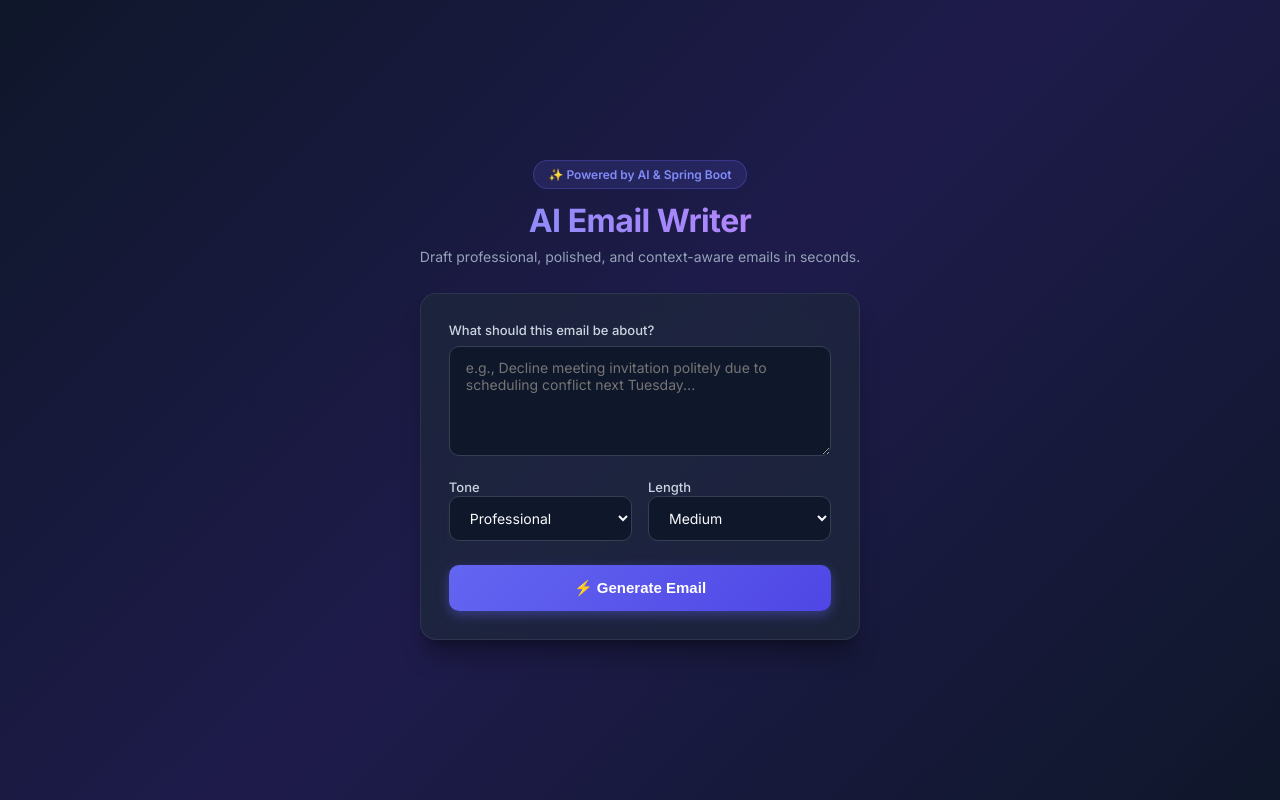
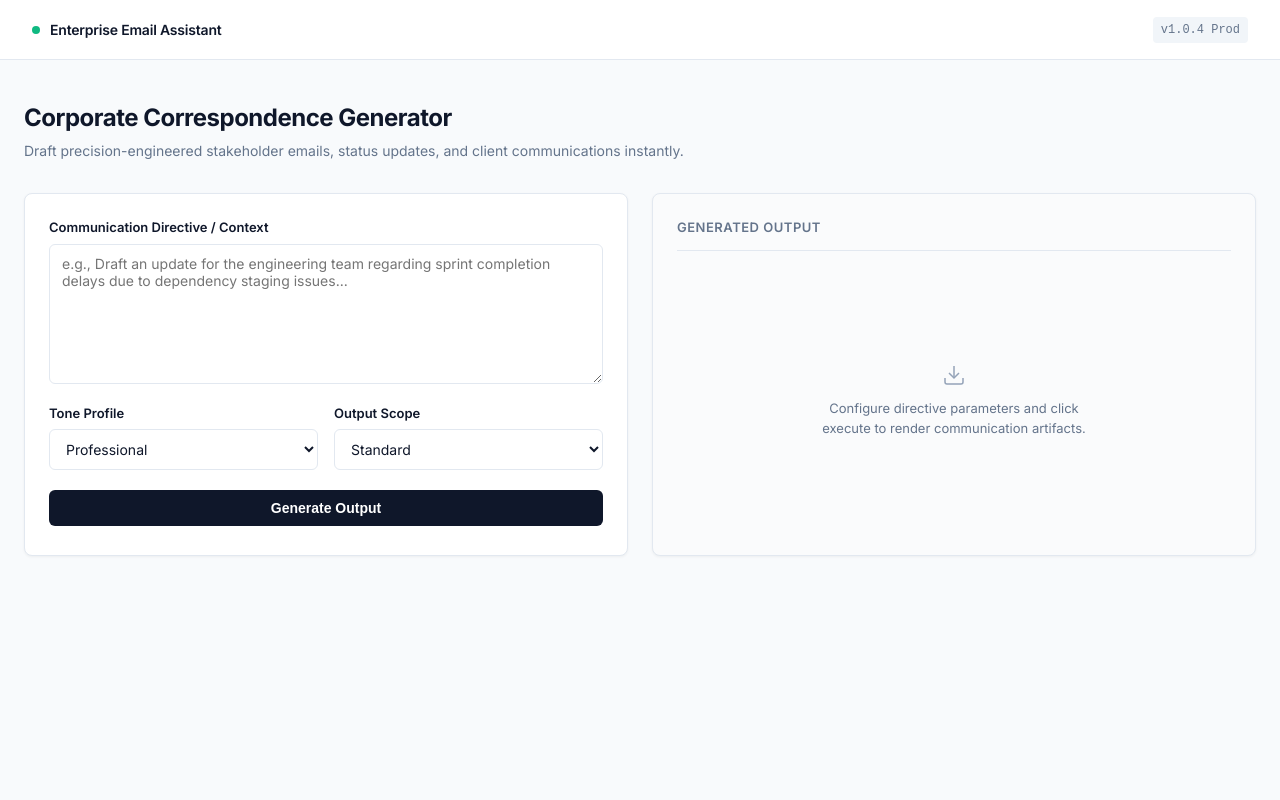
Before and after one commit to abhi2004-dev/AI-Email-writing-tool, a React (Vite) app in the folder frontend/: page / in a window 1280 px wide. Built offline with nearby package versions, Linux system fonts and the light colour scheme; the HTML template or start-up script is replaced by a standard one.

Commit message:
Refactor frontend UI to clean enterprise IT aesthetic

```diff
--- a/frontend/src/App.css
+++ b/frontend/src/App.css
@@ -1,4 +1,20 @@
-@import url('https://fonts.googleapis.com/css2?family=Inter:wght@300;400;500;600;700&display=swap');
+@import url('https://fonts.googleapis.com/css2?family=Inter:wght@400;500;600;700&display=swap');
+
+:root {
+  --bg-main: #f8fafc;
+  --bg-card: #ffffff;
+  --border-color: #e2e8f0;
+  --border-focus: #0f172a;
+  --text-primary: #0f172a;
+  --text-secondary: #64748b;
+  --accent-color: #0f172a;
+  --accent-hover: #1e293b;
+  --accent-text: #ffffff;
+  --error-bg: #fef2f2;
+  --error-text: #991b1b;
+  --error-border: #fecaca;
+  --success-color: #059669;
+}
 
 * {
   box-sizing: border-box;
@@ -7,218 +23,282 @@
 }
 
 body {
-  font-family: 'Inter', sans-serif;
-  background: linear-gradient(135deg, #0f172a 0%, #1e1b4b 50%, #0f172a 100%);
-  color: #f8fafc;
+  font-family: 'Inter', -apple-system, BlinkMacSystemFont, sans-serif;
+  background-color: var(--bg-main);
+  color: var(--text-primary);
+  line-height: 1.5;
+  -webkit-font-smoothing: antialiased;
   min-height: 100vh;
-  display: flex;
-  justify-content: center;
-  align-items: center;
-  padding: 20px;
 }
 
-.app-wrapper {
-  width: 100%;
-  max-width: 680px;
+.page-wrapper {
+  display: flex;
+  flex-direction: column;
+  min-height: 100vh;
 }
 
-.app-container {
+/* Enterprise Header Navbar */
+.navbar {
+  height: 60px;
+  background-color: var(--bg-card);
+  border-bottom: 1px solid var(--border-color);
+  display: flex;
+  justify-content: space-between;
+  align-items: center;
+  padding: 0 32px;
+}
+
+.nav-brand {
+  display: flex;
+  align-items: center;
+  gap: 10px;
+  font-weight: 600;
+  font-size: 14px;
+  letter-spacing: -0.2px;
+}
+
+.brand-dot {
+  width: 8px;
+  height: 8px;
+  background-color: #10b981;
+  border-radius: 50%;
+}
+
+.nav-meta {
+  font-size: 12px;
+  color: var(--text-secondary);
+  background-color: #f1f5f9;
+  padding: 4px 8px;
+  border-radius: 4px;
+  font-family: monospace;
+}
+
+/* Main Layout */
+.main-container {
+  max-width: 1280px;
+  width: 100%;
+  margin: 0 auto;
+  padding: 40px 24px;
+  flex: 1;
   display: flex;
   flex-direction: column;
-  gap: 24px;
+  gap: 32px;
 }
 
-.app-header {
-  text-align: center;
+.content-header h1 {
+  font-size: 24px;
+  font-weight: 700;
+  letter-spacing: -0.5px;
+  color: var(--text-primary);
   margin-bottom: 4px;
 }
 
-.badge {
-  display: inline-block;
-  background: rgba(99, 102, 241, 0.15);
-  color: #818cf8;
-  padding: 6px 14px;
-  border-radius: 20px;
-  font-size: 12px;
-  font-weight: 600;
-  margin-bottom: 12px;
-  border: 1px solid rgba(99, 102, 241, 0.3);
+.content-header p {
+  font-size: 14px;
+  color: var(--text-secondary);
 }
 
-.app-header h1 {
-  font-size: 32px;
-  font-weight: 700;
-  letter-spacing: -0.5px;
-  background: linear-gradient(to right, #818cf8, #c084fc);
-  -webkit-background-clip: text;
-  -webkit-text-fill-color: transparent;
-  margin-bottom: 8px;
+.workspace-grid {
+  display: grid;
+  grid-template-columns: 1fr 1fr;
+  gap: 24px;
+  align-items: stretch;
 }
 
-.app-header p {
-  color: #94a3b8;
-  font-size: 14px;
+@media (max-width: 900px) {
+  .workspace-grid {
+    grid-template-columns: 1fr;
+  }
 }
 
-.card, .output-card {
-  background: rgba(30, 41, 59, 0.7);
-  backdrop-filter: blur(12px);
-  border: 1px solid rgba(255, 255, 255, 0.08);
-  border-radius: 16px;
-  padding: 28px;
-  box-shadow: 0 20px 25px -5px rgba(0, 0, 0, 0.3), 0 8px 10px -6px rgba(0, 0, 0, 0.3);
+/* Panels */
+.panel {
+  background-color: var(--bg-card);
+  border: 1px solid var(--border-color);
+  border-radius: 8px;
+  padding: 24px;
+  box-shadow: 0 1px 3px 0 rgba(0, 0, 0, 0.05);
+  display: flex;
+  flex-direction: column;
+  gap: 20px;
 }
 
-.form-group {
+.field-group {
   display: flex;
   flex-direction: column;
-  gap: 8px;
-  margin-bottom: 20px;
+  gap: 6px;
 }
 
 label {
   font-size: 13px;
-  font-weight: 500;
-  color: #cbd5e1;
+  font-weight: 600;
+  color: var(--text-primary);
 }
 
 textarea, select {
   width: 100%;
-  background: #0f172a;
-  border: 1px solid #334155;
-  border-radius: 10px;
-  padding: 12px 16px;
-  color: #f8fafc;
+  background-color: #ffffff;
+  border: 1px solid var(--border-color);
+  border-radius: 6px;
+  padding: 10px 12px;
+  color: var(--text-primary);
   font-size: 14px;
-  font-family: 'Inter', sans-serif;
-  transition: all 0.2s ease;
+  font-family: inherit;
+  transition: border-color 0.15s ease, box-shadow 0.15s ease;
 }
 
 textarea:focus, select:focus {
   outline: none;
-  border-color: #6366f1;
-  box-shadow: 0 0 0 3px rgba(99, 102, 241, 0.2);
+  border-color: var(--border-focus);
+  box-shadow: 0 0 0 2px rgba(15, 23, 42, 0.08);
 }
 
 textarea {
   resize: vertical;
-  min-height: 110px;
+  min-height: 140px;
 }
 
-.controls-grid {
+.parameters-row {
   display: grid;
   grid-template-columns: 1fr 1fr;
   gap: 16px;
-  margin-bottom: 24px;
 }
 
-.generate-btn {
-  width: 100%;
-  background: linear-gradient(135deg, #6366f1 0%, #4f46e5 100%);
-  color: white;
+/* Primary Button */
+.primary-btn {
+  background-color: var(--accent-color);
+  color: var(--accent-text);
   border: none;
-  border-radius: 10px;
-  padding: 14px;
-  font-size: 15px;
+  border-radius: 6px;
+  padding: 10px 16px;
+  font-size: 14px;
   font-weight: 600;
   cursor: pointer;
-  transition: all 0.2s ease;
-  box-shadow: 0 4px 12px rgba(99, 102, 241, 0.4);
+  transition: background-color 0.15s ease;
   display: flex;
   justify-content: center;
   align-items: center;
   gap: 8px;
 }
 
-.generate-btn:hover:not(:disabled) {
-  background: linear-gradient(135deg, #4f46e5 0%, #4338ca 100%);
-  transform: translateY(-1px);
-  box-shadow: 0 6px 16px rgba(99, 102, 241, 0.5);
+.primary-btn:hover:not(:disabled) {
+  background-color: var(--accent-hover);
 }
 
-.generate-btn:active:not(:disabled) {
-  transform: translateY(0);
-}
-
-.generate-btn:disabled {
-  opacity: 0.7;
+.primary-btn:disabled {
+  opacity: 0.6;
   cursor: not-allowed;
 }
 
+/* Secondary Button */
+.secondary-btn {
+  background-color: transparent;
+  color: var(--text-primary);
+  border: 1px solid var(--border-color);
+  border-radius: 6px;
+  padding: 6px 12px;
+  font-size: 13px;
+  font-weight: 500;
+  cursor: pointer;
+  transition: all 0.15s ease;
+}
+
+.secondary-btn:hover {
+  background-color: #f8fafc;
+  border-color: #cbd5e1;
+}
+
+.secondary-btn.success {
+  background-color: #ecfdf5;
+  color: var(--success-color);
+  border-color: #a7f3d0;
+}
+
+/* Spinner */
 .spinner {
-  width: 16px;
-  height: 16px;
+  width: 14px;
+  height: 14px;
   border: 2px solid rgba(255, 255, 255, 0.3);
-  border-top-color: white;
+  border-top-color: #ffffff;
   border-radius: 50%;
-  animation: spin 0.8s linear infinite;
+  animation: spin 0.6s linear infinite;
 }
 
 @keyframes spin {
   to { transform: rotate(360deg); }
 }
 
-.error-banner {
-  background: rgba(239, 68, 68, 0.15);
-  border: 1px solid rgba(239, 68, 68, 0.3);
-  color: #fca5a5;
-  padding: 12px;
-  border-radius: 8px;
+/* Alerts */
+.alert.error {
+  background-color: var(--error-bg);
+  border: 1px solid var(--error-border);
+  color: var(--error-text);
+  padding: 10px 12px;
+  border-radius: 6px;
   font-size: 13px;
-  margin-top: 16px;
 }
 
-.output-card {
-  animation: fadeIn 0.4s ease-out;
+/* Output Panel Elements */
+.output-panel {
+  background-color: #fafbfc;
 }
 
-@keyframes fadeIn {
-  from { opacity: 0; transform: translateY(10px); }
-  to { opacity: 1; transform: translateY(0); }
-}
-
-.output-header {
+.output-topbar {
   display: flex;
   justify-content: space-between;
   align-items: center;
-  margin-bottom: 12px;
+  padding-bottom: 12px;
+  border-bottom: 1px solid var(--border-color);
 }
 
-.output-header h3 {
-  font-size: 16px;
+.panel-title {
+  font-size: 13px;
   font-weight: 600;
-  color: #e2e8f0;
+  text-transform: uppercase;
+  letter-spacing: 0.5px;
+  color: var(--text-secondary);
 }
 
-.copy-btn {
-  background: #334155;
-  color: #f8fafc;
-  border: none;
-  border-radius: 6px;
-  padding: 6px 12px;
-  font-size: 12px;
-  font-weight: 500;
-  cursor: pointer;
-  transition: background 0.2s;
+.output-content {
+  flex: 1;
+  display: flex;
+  flex-direction: column;
 }
 
-.copy-btn:hover {
-  background: #475569;
+.output-content.empty-state {
+  justify-content: center;
+  align-items: center;
+  text-align: center;
+  min-height: 260px;
+  color: var(--text-secondary);
+  padding: 20px;
 }
 
-.copy-btn.copied {
-  background: #10b981;
-  color: white;
+.placeholder-message {
+  display: flex;
+  flex-direction: column;
+  align-items: center;
+  gap: 12px;
+  max-width: 280px;
 }
 
-.output-box {
-  background: #0f172a;
-  border: 1px solid #334155;
-  border-radius: 10px;
+.placeholder-message svg {
+  color: #94a3b8;
+}
+
+.placeholder-message p {
+  font-size: 13px;
+}
+
+.rendered-text {
+  background-color: #ffffff;
+  border: 1px solid var(--border-color);
+  border-radius: 6px;
   padding: 16px;
   font-size: 14px;
   line-height: 1.6;
-  color: #e2e8f0;
+  color: var(--text-primary);
   white-space: pre-wrap;
   word-break: break-word;
+  flex: 1;
 }
--- a/frontend/src/App.jsx
+++ b/frontend/src/App.jsx
@@ -14,7 +14,7 @@ function App() {
 
   const handleGenerate = async () => {
     if (!prompt.trim()) {
-      setError('Please enter a prompt or context for your email.');
+      setError('Please provide context or requirements for the email.');
       return;
     }
 
@@ -33,13 +33,13 @@ function App() {
       });
 
       if (!response.ok) {
-        throw new Error('Failed to generate email response from server.');
+        throw new Error('Failed to generate email from enterprise server.');
       }
 
       const data = await response.text();
       setGeneratedEmail(data);
     } catch (err) {
-      setError(err.message || 'An error occurred while connecting to backend.');
+      setError(err.message || 'Connection error. Please verify backend service status.');
     } finally {
       setLoading(false);
     }
@@ -52,78 +52,101 @@ function App() {
   };
 
   return (
-    <div className="app-wrapper">
-      <div className="app-container">
-        <header className="app-header">
-          <div className="badge">✨ Powered by AI & Spring Boot</div>
-          <h1>AI Email Writer</h1>
-          <p>Draft professional, polished, and context-aware emails in seconds.</p>
-        </header>
+    <div className="page-wrapper">
+      <nav className="navbar">
+        <div className="nav-brand">
+          <span className="brand-dot"></span>
+          <span>Enterprise Email Assistant</span>
+        </div>
+        <div className="nav-meta">v1.0.4 Prod</div>
+      </nav>
 
-        <div className="card">
-          <div className="form-group">
-            <label htmlFor="prompt">What should this email be about?</label>
+      <main className="main-container">
+        <div className="content-header">
+          <h1>Corporate Correspondence Generator</h1>
+          <p>Draft precision-engineered stakeholder emails, status updates, and client communications instantly.</p>
+        </div>
+
+        <div className="workspace-grid">
+          {/* Input Panel */}
+          <section className="panel input-panel">
+            <div className="field-group">
+              <label htmlFor="prompt">Communication Directive / Context</label>
               <textarea
                 id="prompt"
-              rows="4"
+                rows="6"
                 value={prompt}
                 onChange={(e) => setPrompt(e.target.value)}
-              placeholder="e.g., Decline meeting invitation politely due to scheduling conflict next Tuesday..."
+                placeholder="e.g., Draft an update for the engineering team regarding sprint completion delays due to dependency staging issues..."
               />
             </div>
 
-          <div className="controls-grid">
-            <div className="control-item">
-              <label htmlFor="tone">Tone</label>
+            <div className="parameters-row">
+              <div className="field-group">
+                <label htmlFor="tone">Tone Profile</label>
                 <select id="tone" value={tone} onChange={(e) => setTone(e.target.value)}>
                   <option value="Professional">Professional</option>
-                <option value="Casual">Casual</option>
-                <option value="Urgent">Urgent</option>
-                <option value="Friendly">Friendly</option>
+                  <option value="Executive">Executive</option>
+                  <option value="Direct / Concise">Direct & Concise</option>
+                  <option value="Diplomatic">Diplomatic</option>
                 </select>
               </div>
 
-            <div className="control-item">
-              <label htmlFor="length">Length</label>
+              <div className="field-group">
+                <label htmlFor="length">Output Scope</label>
                 <select id="length" value={length} onChange={(e) => setLength(e.target.value)}>
-                <option value="Short">Short</option>
-                <option value="Medium">Medium</option>
-                <option value="Long">Long</option>
+                  <option value="Short">Short (Brief)</option>
+                  <option value="Medium">Standard</option>
+                  <option value="Long">Detailed</option>
                 </select>
               </div>
             </div>
 
             <button
-            className={`generate-btn ${loading ? 'loading' : ''}`}
+              className={`primary-btn ${loading ? 'is-loading' : ''}`}
               onClick={handleGenerate}
               disabled={loading}
             >
               {loading ? (
                 <>
-                <span className="spinner"></span> Crafting your email...
+                  <span className="spinner"></span> Processing Request...
                 </>
               ) : (
-              '⚡ Generate Email'
+                'Generate Output'
               )}
             </button>
 
-          {error && <div className="error-banner">{error}</div>}
+            {error && <div className="alert error">{error}</div>}
+          </section>
+
+          {/* Output Panel */}
+          <section className="panel output-panel">
+            <div className="output-topbar">
+              <span className="panel-title">Generated Output</span>
+              {generatedEmail && (
+                <button className={`secondary-btn ${copied ? 'success' : ''}`} onClick={handleCopy}>
+                  {copied ? 'Copied to Clipboard' : 'Copy Text'}
+                </button>
+              )}
             </div>
 
-        {generatedEmail && (
-          <div className="output-card">
-            <div className="output-header">
-              <h3>Generated Draft</h3>
-              <button className={`copy-btn ${copied ? 'copied' : ''}`} onClick={handleCopy}>
-                {copied ? '✓ Copied!' : '📋 Copy Text'}
-              </button>
-            </div>
-            <div className="output-box">
-              {generatedEmail}
-            </div>
+            <div className={`output-content ${!generatedEmail ? 'empty-state' : ''}`}>
+              {generatedEmail ? (
+                <div className="rendered-text">{generatedEmail}</div>
+              ) : (
+                <div className="placeholder-message">
+                  <svg width="24" height="24" viewBox="0 0 24 24" fill="none" stroke="currentColor" strokeWidth="1.5">
+                    <path d="M21 15v4a2 2 0 0 1-2 2H5a2 2 0 0 1-2-2v-4"></path>
+                    <polyline points="7 10 12 15 17 10"></polyline>
+                    <line x1="12" y1="15" x2="12" y2="3"></line>
+                  </svg>
+                  <p>Configure directive parameters and click execute to render communication artifacts.</p>
                 </div>
               )}
             </div>
+          </section>
+        </div>
+      </main>
     </div>
   );
 }
```
Lines whose indentation alone changed are shown as unchanged.
